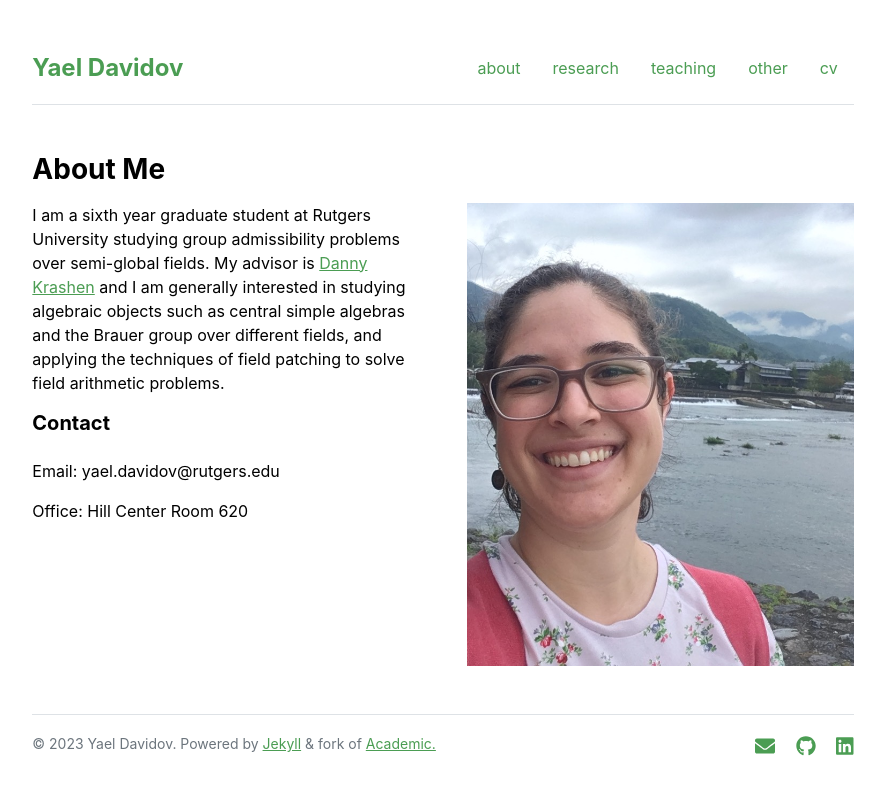
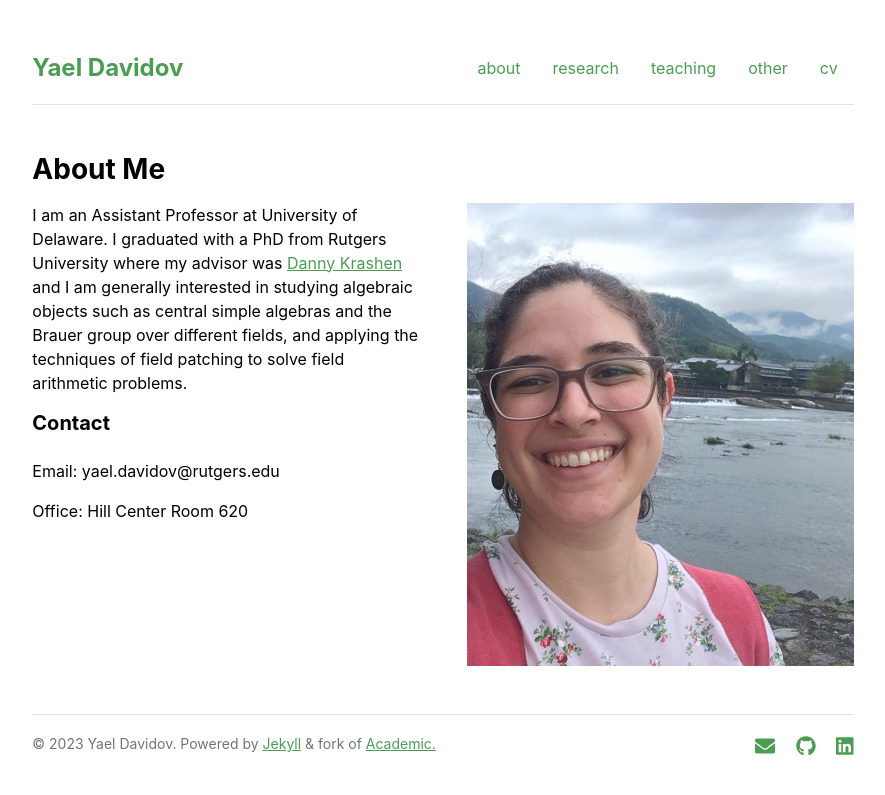
Before and after one commit to yaeldavidov/yaeldavidov.github.io, a Jekyll site: the page built from index.md, in a window 1280 px wide. Shown: the top 795 px of the page, without its empty margins (197-1082 px from the left). Built offline with Jekyll 4.4.1, drawn with Linux system fonts in a browser that asks for light colours.

Commit message:
Attempting to edit some pages...

```diff
--- a/index.md
+++ b/index.md
@@ -3,4 +3,4 @@ layout: home
 title: "Home"
 ---
 
-I am a sixth year graduate student at Rutgers University studying group admissibility problems over semi-global fields. My advisor is [Danny Krashen](http://dkrashen.github.io/about/) and I am generally interested in studying algebraic objects such as central simple algebras and the Brauer group over different fields, and applying the techniques of field patching to solve field arithmetic problems.
+I am an Assistant Professor at University of Delaware. I graduated with a PhD from Rutgers University where my advisor was [Danny Krashen](http://dkrashen.github.io/about/) and I am generally interested in studying algebraic objects such as central simple algebras and the Brauer group over different fields, and applying the techniques of field patching to solve field arithmetic problems.
```
Also changed, not shown: teaching.md (+1 -1 lines).
